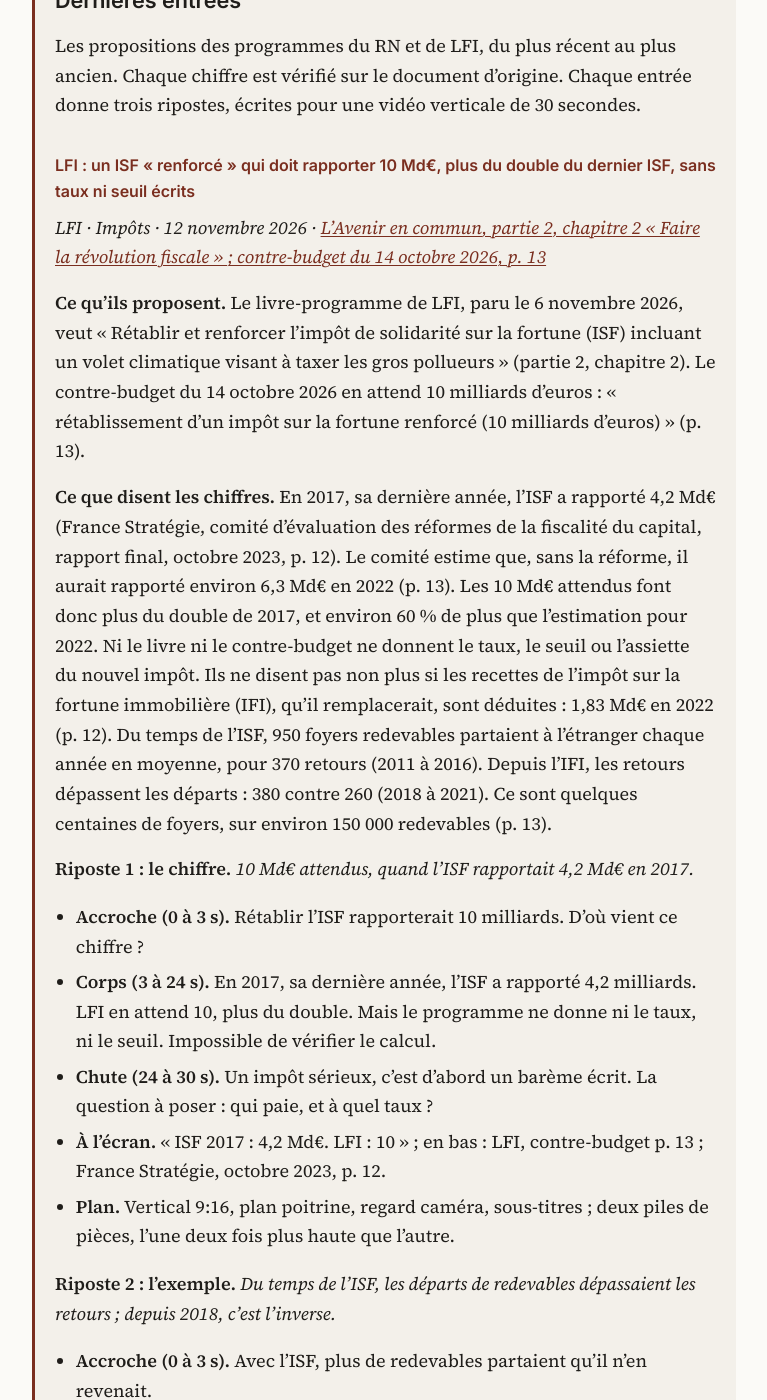
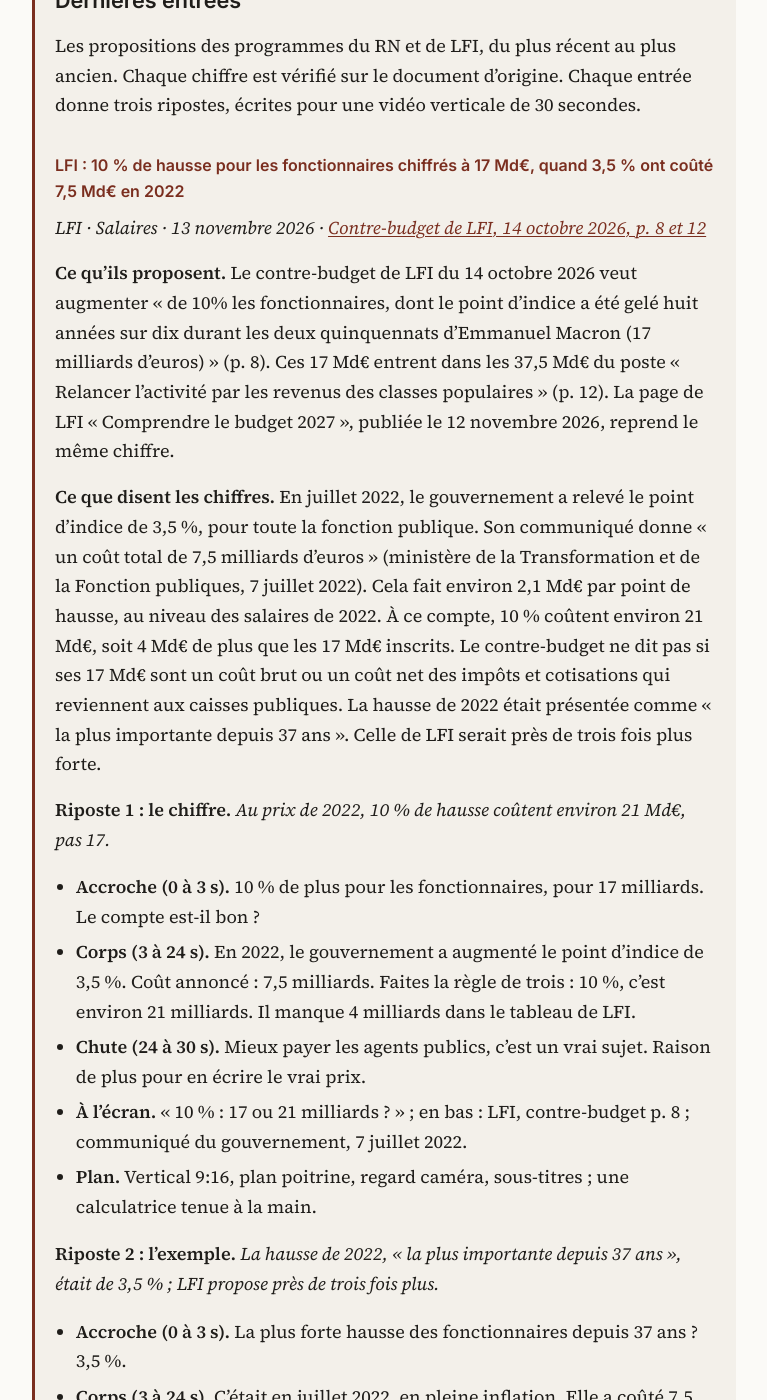
Before and after one commit to ajoly35/riposte-programmes, a Jekyll site: the page built from index.md, in a window 1280 px wide and 1400 px high, scrolled down 372 px. Shown: the whole window, without its empty margins (256-1023 px from the left). Built offline with Jekyll 4.4.1, drawn with Linux system fonts in a browser that asks for light colours; our own code applies the rules of GitHub Pages for plain Markdown files; some of the changed text lies outside the part shown.

Commit message:
Ripostes du 13 novembre 2026 : LFI, hausse de 10 % des fonctionnaires à 17 Md€
Co-Authored-By: Claude Opus 5.5 <noreply@anthropic.com>
Claude-Session: https://claude.ai/code/session_01G6bx5PccjJvsaSqVCJwacj

```diff
--- a/_includes/latest.md
+++ b/_includes/latest.md
@@ -1,4 +1,37 @@
 Les propositions des programmes du RN et de LFI, du plus récent au plus ancien. Chaque chiffre est vérifié sur le document d'origine. Chaque entrée donne trois ripostes, écrites pour une vidéo verticale de 30 secondes.
+
+### LFI : 10 % de hausse pour les fonctionnaires chiffrés à 17 Md€, quand 3,5 % ont coûté 7,5 Md€ en 2022
+
+*LFI · Salaires · 13 novembre 2026 · [Contre-budget de LFI, 14 octobre 2026, p. 8 et 12](https://melenchon2027.fr/wp-content/uploads/2026/10/Comment-nous-allons-remettre-de-l-ordre-dans-les-comptes-publics.pdf)*
+
+**Ce qu'ils proposent.** Le contre-budget de LFI du 14 octobre 2026 veut augmenter « de 10% les fonctionnaires, dont le point d'indice a été gelé huit années sur dix durant les deux quinquennats d'Emmanuel Macron (17 milliards d'euros) » (p. 8). Ces 17 Md€ entrent dans les 37,5 Md€ du poste « Relancer l'activité par les revenus des classes populaires » (p. 12). La page de LFI « Comprendre le budget 2027 », publiée le 12 novembre 2026, reprend le même chiffre.
+
+**Ce que disent les chiffres.** En juillet 2022, le gouvernement a relevé le point d'indice de 3,5 %, pour toute la fonction publique. Son communiqué donne « un coût total de 7,5 milliards d'euros » (ministère de la Transformation et de la Fonction publiques, 7 juillet 2022). Cela fait environ 2,1 Md€ par point de hausse, au niveau des salaires de 2022. À ce compte, 10 % coûtent environ 21 Md€, soit 4 Md€ de plus que les 17 Md€ inscrits. Le contre-budget ne dit pas si ses 17 Md€ sont un coût brut ou un coût net des impôts et cotisations qui reviennent aux caisses publiques. La hausse de 2022 était présentée comme « la plus importante depuis 37 ans ». Celle de LFI serait près de trois fois plus forte.
+
+**Riposte 1 : le chiffre.** *Au prix de 2022, 10 % de hausse coûtent environ 21 Md€, pas 17.*
+- **Accroche (0 à 3 s).** 10 % de plus pour les fonctionnaires, pour 17 milliards. Le compte est-il bon ?
+- **Corps (3 à 24 s).** En 2022, le gouvernement a augmenté le point d'indice de 3,5 %. Coût annoncé : 7,5 milliards. Faites la règle de trois : 10 %, c'est environ 21 milliards. Il manque 4 milliards dans le tableau de LFI.
+- **Chute (24 à 30 s).** Mieux payer les agents publics, c'est un vrai sujet. Raison de plus pour en écrire le vrai prix.
+- **À l'écran.** « 10 % : 17 ou 21 milliards ? » ; en bas : LFI, contre-budget p. 8 ; communiqué du gouvernement, 7 juillet 2022.
+- **Plan.** Vertical 9:16, plan poitrine, regard caméra, sous-titres ; une calculatrice tenue à la main.
+
+**Riposte 2 : l'exemple.** *La hausse de 2022, « la plus importante depuis 37 ans », était de 3,5 % ; LFI propose près de trois fois plus.*
+- **Accroche (0 à 3 s).** La plus forte hausse des fonctionnaires depuis 37 ans ? 3,5 %.
+- **Corps (3 à 24 s).** C'était en juillet 2022, en pleine inflation. Elle a coûté 7,5 milliards. LFI propose 10 %, près de trois fois plus. Et pour moins cher que la règle de trois.
+- **Chute (24 à 30 s).** Avant de tripler la mise, la question à poser : combien, et payé par quoi ?
+- **À l'écran.** « 2022 : 3,5 %. LFI : 10 % » ; en bas : communiqué du gouvernement, 7 juillet 2022 ; LFI, contre-budget p. 8.
+- **Plan.** Vertical 9:16, plan poitrine, sous-titres ; trois marches dessinées, la première seule coloriée.
+
+**Riposte 3 : la meilleure alternative.** *À vérifier avec le programme. Piste publique : exiger le coût brut et le coût net avant de voter le chiffre.*
+- **Accroche (0 à 3 s).** 17 milliards : brut ou net ?
+- **Corps (3 à 24 s).** Quand un fonctionnaire est augmenté, une partie revient à l'État en impôts et cotisations. LFI ne dit pas si ses 17 milliards en tiennent compte. Au prix de 2022, le coût brut tourne autour de 21 milliards. L'écart pèse sur le déficit.
+- **Chute (24 à 30 s).** Un chiffrage sérieux montre les deux lignes : ce qu'on paie, et ce qui revient.
+- **À l'écran.** « Brut ou net ? » ; en bas : LFI, contre-budget p. 8 ; communiqué du gouvernement, 7 juillet 2022.
+- **Plan.** Vertical 9:16, plan poitrine, regard caméra ; une fiche de paie tenue à la main, les lignes brut et net surlignées.
+
+**Position d'Édouard.** À vérifier : aucune position publique sur le point d'indice trouvée dans une source primaire pendant cette veille ; l'alternative de la riposte 3 est à valider avec le programme avant tournage.
+
+**Sources.** [LFI, contre-budget du 14 octobre 2026, p. 8 et 12](https://melenchon2027.fr/wp-content/uploads/2026/10/Comment-nous-allons-remettre-de-l-ordre-dans-les-comptes-publics.pdf) ; [LFI, « Comprendre le budget 2027 », 12 novembre 2026](https://lafranceinsoumise.fr/2026/11/12/comprendre-le-budget-2027) ; [Ministère de la Transformation et de la Fonction publiques, communiqué de presse, 7 juillet 2022](https://www.transformation.gouv.fr/files/presse/CP_point_indice_20220707.pdf)
 
 ### LFI : un ISF « renforcé » qui doit rapporter 10 Md€, plus du double du dernier ISF, sans taux ni seuil écrits
 
```
